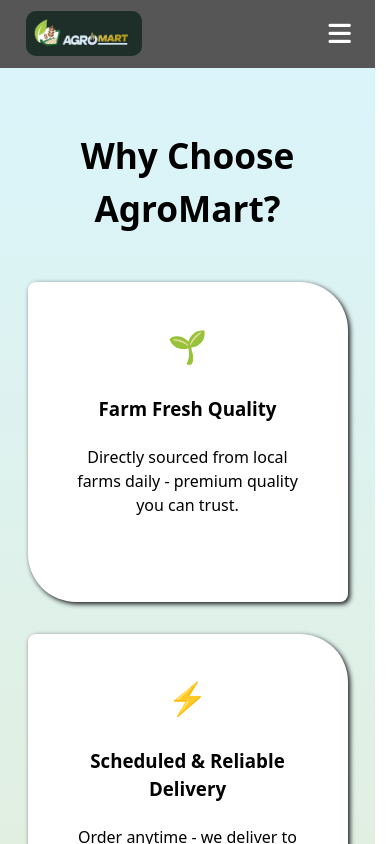
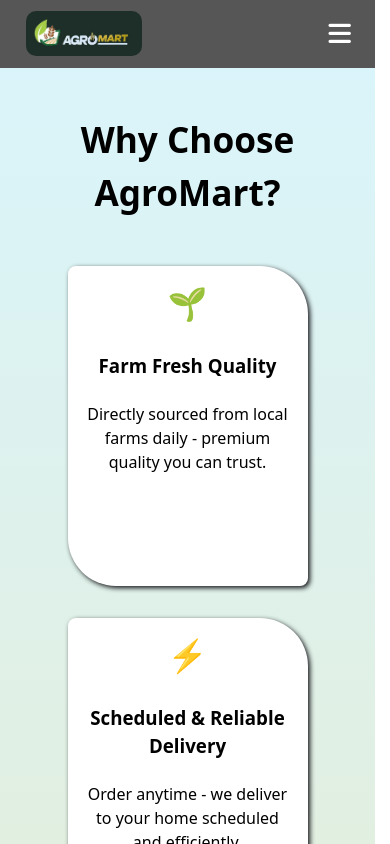
Before and after one commit to Devkaran-Patidar/FarmerApp-Frontend, a React (Vite) app: page /features in a window 390 px wide. Shown: the top 844 px of the page. Built offline with nearby package versions, Linux system fonts and the light colour scheme.

Commit message:
add media query features and product page

```diff
--- a/src/Pages/Home_pages/Features.css
+++ b/src/Pages/Home_pages/Features.css
@@ -66,4 +66,26 @@
   .features-grid {
     grid-template-columns: 1fr;
   }
+  .features-section{
+    padding: 1rem 2rem;
+
+  }
+  .feature-card{
+    width: 16rem;
+    padding: 0.3rem;
+  }
 }
+
+@media (max-width: 480px) {
+  .features-grid {
+    grid-template-columns: 1fr;
+  }
+  .features-section{
+    padding: 1rem 2rem;
+
+  }
+  .feature-card{
+    width: 15rem;
+    padding: 0.3rem;
+  }
+}
--- a/src/Pages/Home_pages/Product.css
+++ b/src/Pages/Home_pages/Product.css
@@ -43,7 +43,7 @@
 
 .pro-img{
   height: 12rem;
-  border: 2px solid rgb(14, 13, 13);
+  /* border: 2px solid rgb(14, 13, 13); */
   border-radius: 10px;
   overflow: hidden;
   display: flex;
@@ -65,3 +65,19 @@
   margin: 0;
   padding: 6px ;
 }
+
+
+
+@media (max-width:650px) {
+    .product-section{
+      padding: 1rem 2rem;
+
+    }
+    .product-heading{
+      font-size: 1.1rem;
+    }
+
+    .pro-cards{
+      width: 13rem;
+    }
+}
```
